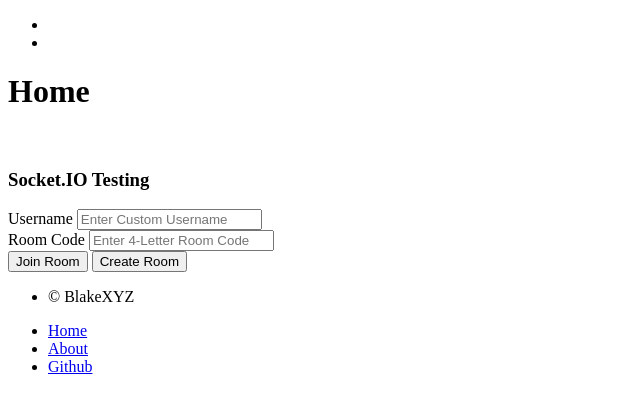
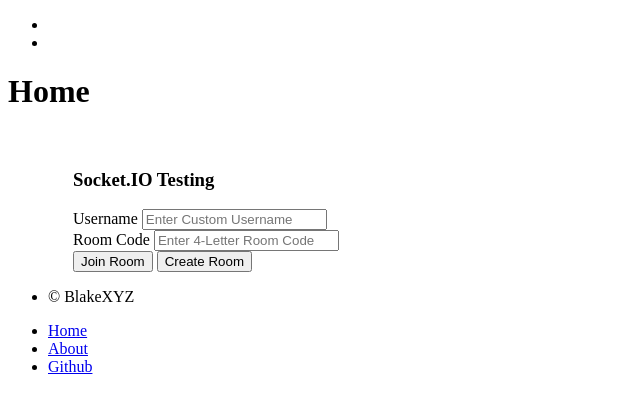
Before and after one commit to BlakeXYZ/webapp-walk-the-plank, a Flask app: template my_flask_app/templates/public/home.html in a window 1280 px wide. Shown: the part 148-561 px from the top of the page, without its empty margins (0-640 px from the left). Run offline with Flask 3, Linux system fonts and the light colour scheme; the template is opened without the code that fills it: values that come from a table or form of the project are taken from there, others are empty; parts of the project's set-up code (start-up, migrations or seed data) failed here and were passed over.

Commit message:
home.html styling [deploy]

```diff
--- a/my_flask_app/templates/public/home.html
+++ b/my_flask_app/templates/public/home.html
@@ -7,10 +7,10 @@
 </div>
 <br>
 
-<div class="container d-flex flex-column justify-content-center align-items-center px-5">
+<div class="container d-flex flex-column justify-content-center align-items-center" style="padding: 0px 65px;">
     <h3>Socket.IO Testing</h3>
 
-    <form id="registerForm" class="form form-register w-100" method="POST" action="" role="form">
+    <form id="registerForm" class="form form-register w-100" method="POST" action="" role="form" style="max-width: 300px;">
            {{ form.csrf_token }}
             <div class="form-group mt-2">
                 {{form.username.label}}
```
